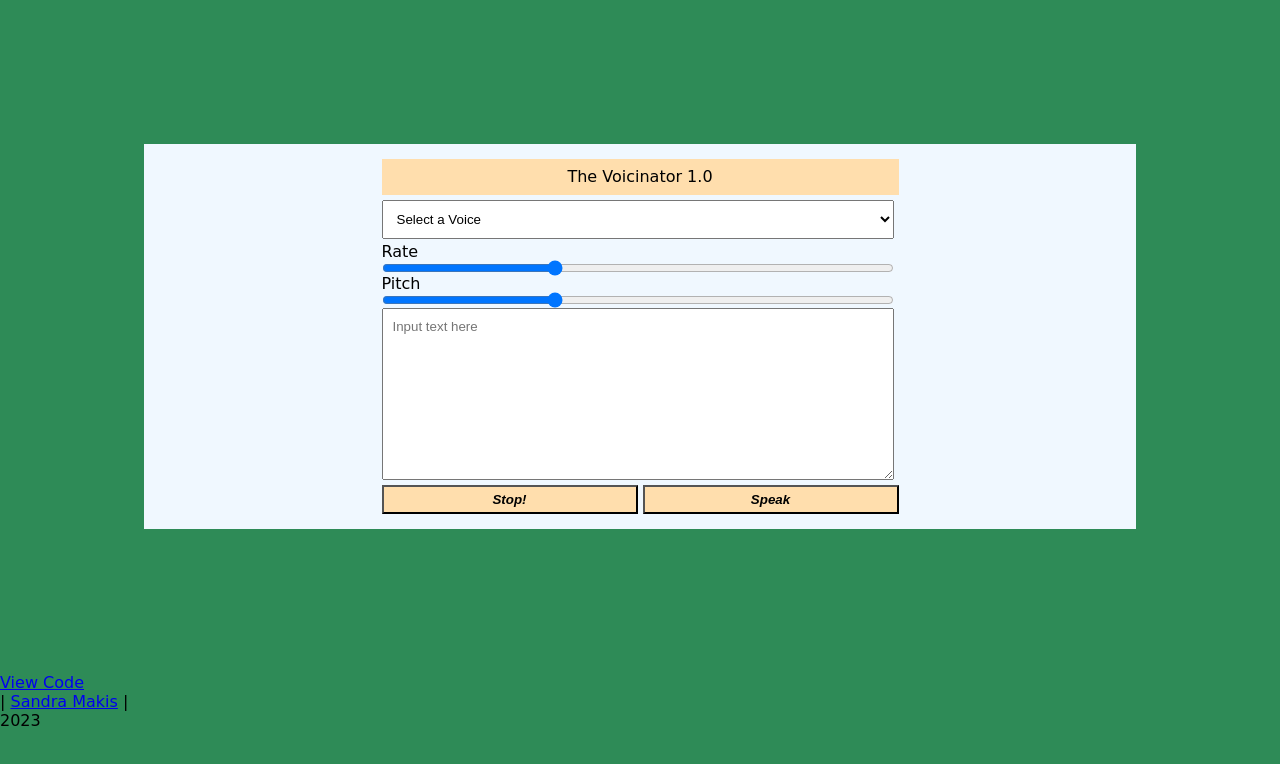
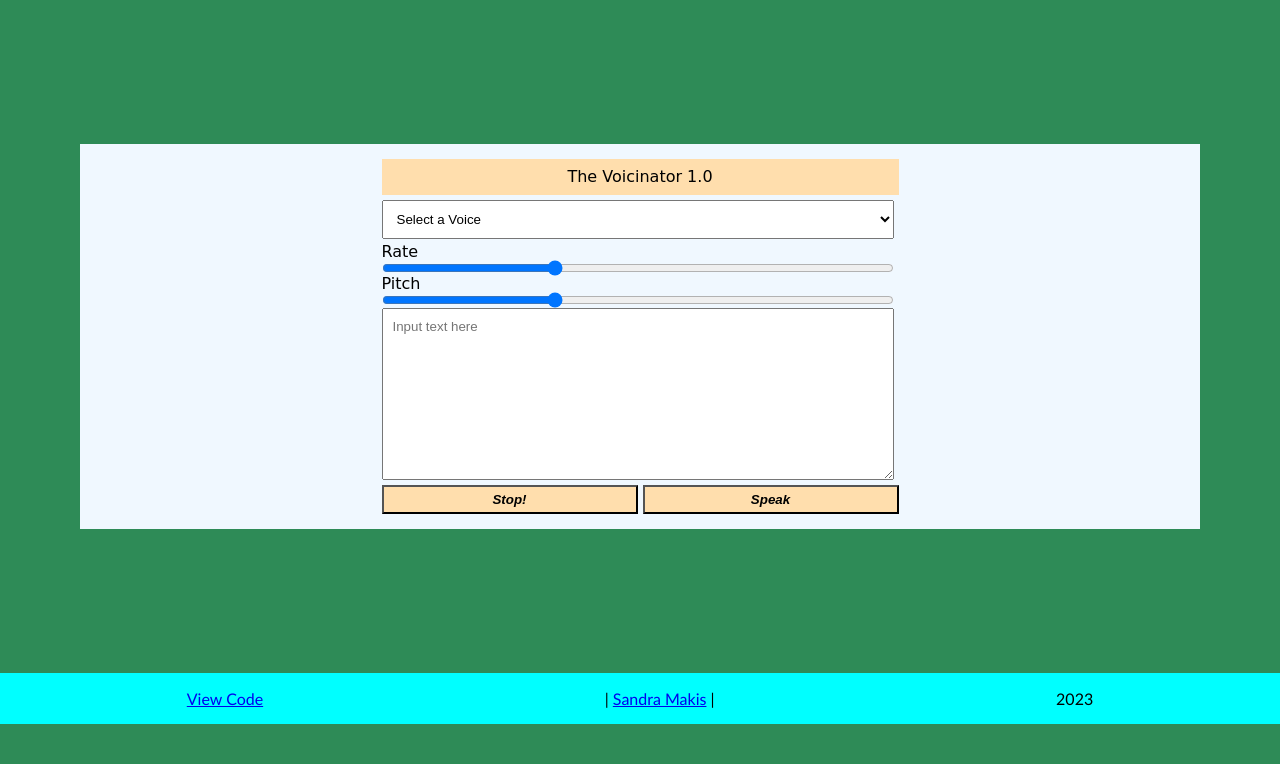
Before and after one commit to sandramakis/Text-to-Speech, a plain HTML site: page index.html in a window 1280 px wide. Drawn offline with Linux system fonts and the light colour scheme.

Commit message:
ADD: footer styles

```diff
--- a/style.css
+++ b/style.css
@@ -12,7 +12,7 @@ body {
 }
 
 section {
-  margin: 9rem;
+  margin: 9rem 5rem;
   padding: 15px;
   display: grid;
   place-content: center;
@@ -69,3 +69,12 @@ button {
 button:hover {
   opacity: 0.9;
 }
+
+footer {
+  background-color: aqua;
+  display: flex;
+  justify-content: space-around;
+  align-items: center;
+  padding: 1rem;
+  font-family: 'Trebuchet MS', 'Lucida Sans Unicode', 'Lucida Grande', 'Lucida Sans', Arial, sans-serif;
+}
```
